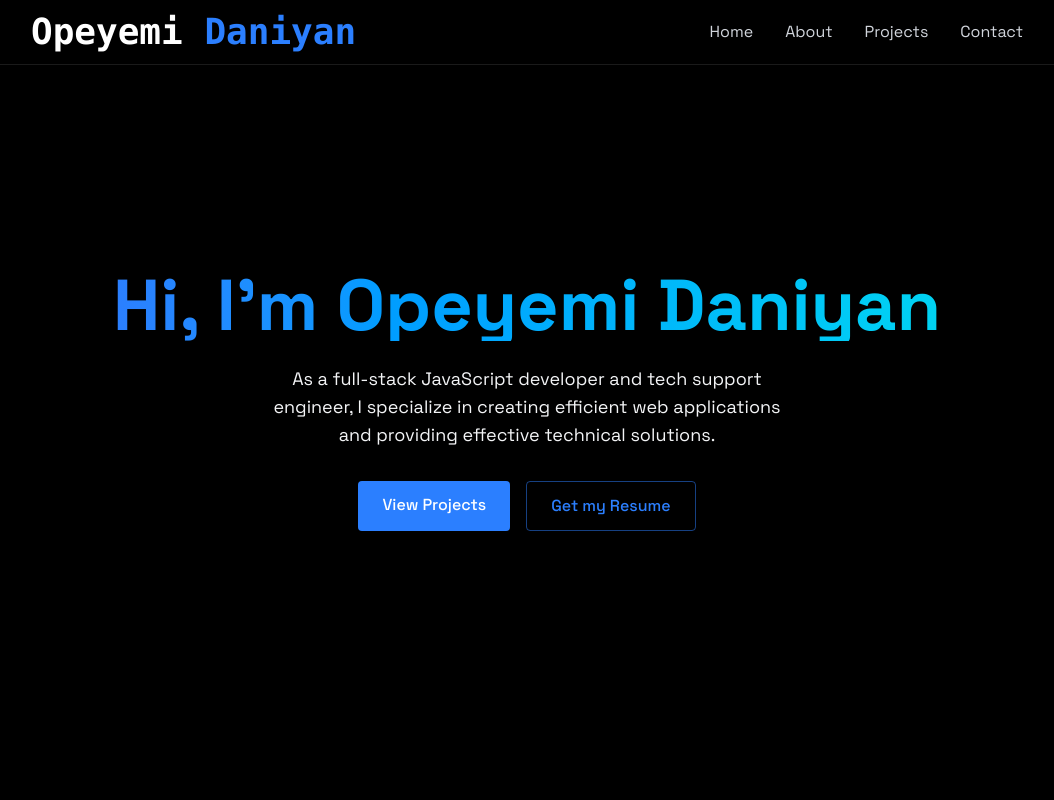
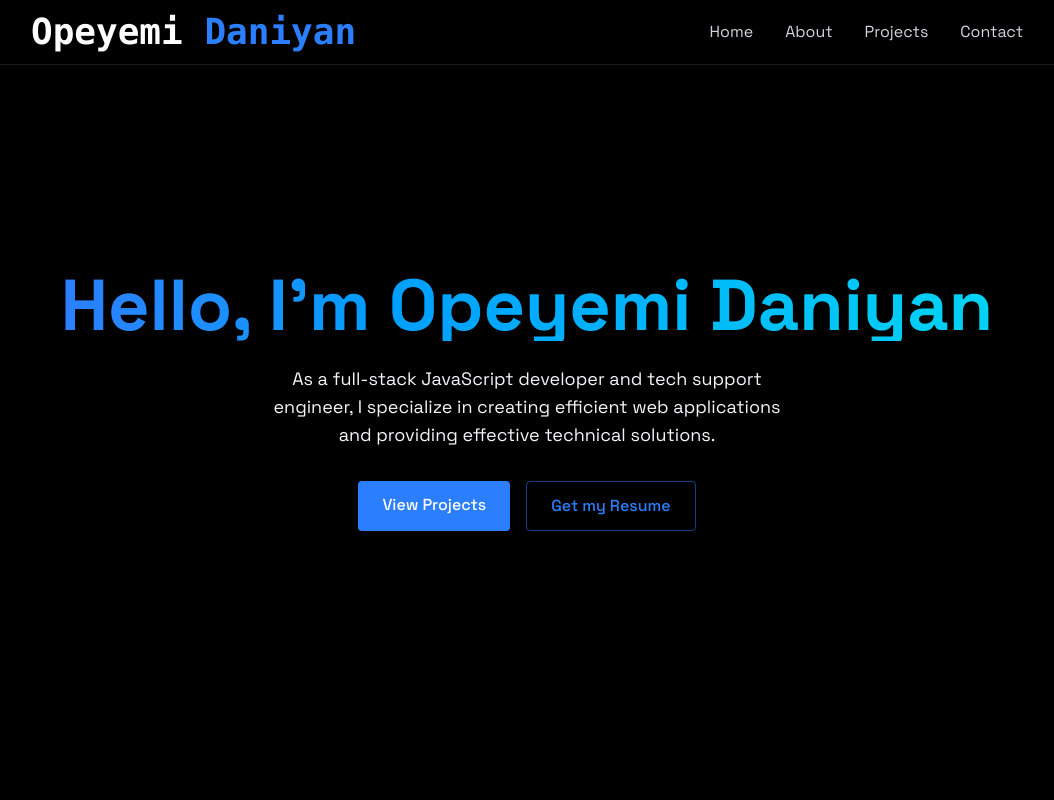
Before and after one commit to untamed18/ped_react, a React (Vite) app: page / in a window 1280 px wide. Shown: the top 800 px of the page, without its empty margins (113-1167 px from the left). Built offline with nearby package versions, Linux system fonts and the light colour scheme.

Commit message:
Fix line endings

```diff
--- a/src/components/sections/Home.jsx
+++ b/src/components/sections/Home.jsx
@@ -9,7 +9,7 @@ export const Home = () => {
       <RevealOnScroll>
         <div className="text-center z-10 px-4">
           <h1 className="text-5xl md:text-7xl font-bold mb-6 bg-gradient-to-r from-blue-500 to-cyan-400 bg-clip-text text-transparent leading-right">
-            Hi, I'm Opeyemi Daniyan
+            Hello, I'm Opeyemi Daniyan
           </h1>
 
           <p className="tex-gray-400 text-lg mb-8 max-w-lg mx-auto">
--- a/vite.config.js
+++ b/vite.config.js
@@ -3,7 +3,8 @@ import react from "@vitejs/plugin-react";
 import tailwindcss from "@tailwindcss/vite";
 
 // https://vitejs.dev/config/
+
 export default defineConfig({
   plugins: [react(), tailwindcss()],
-  base: "/pedrotech-portfolio",
+  base: "./", // This is the fix
 });
```
